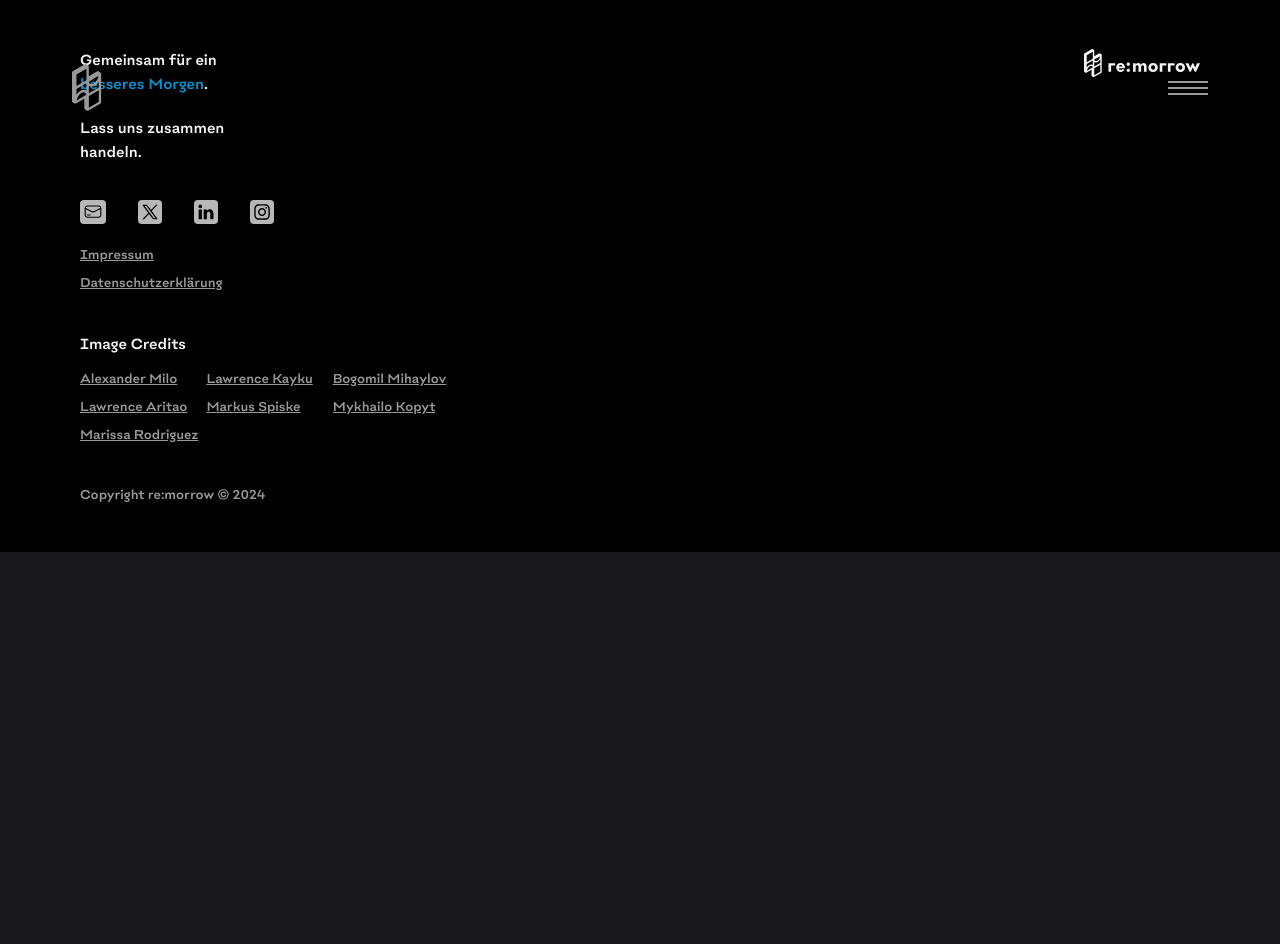
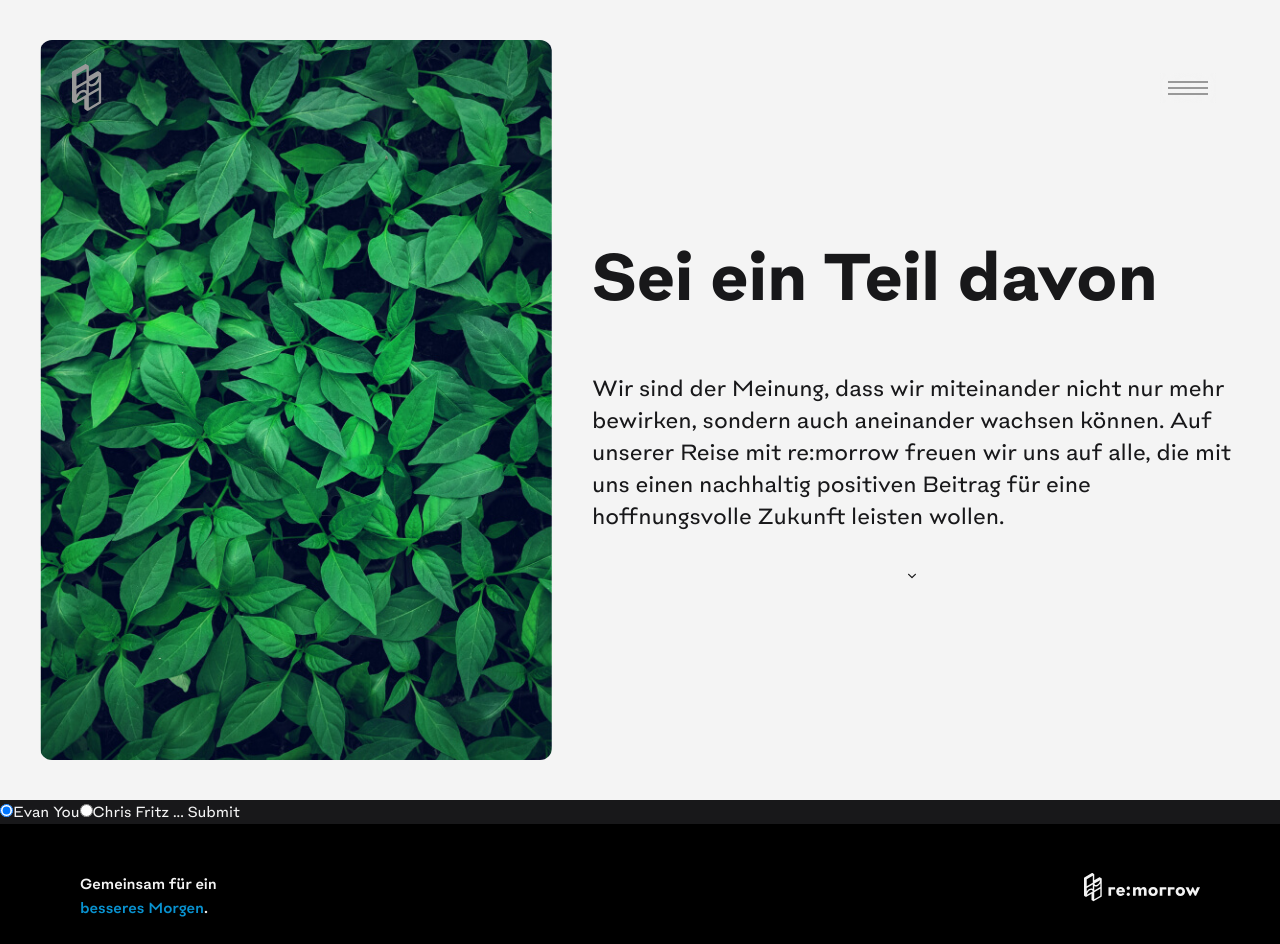
Before and after one commit to maroluke/remorrow, a Vue app: page /matchmake-registration in a window 1280 px wide. Shown: the top 944 px of the page. Before the commit the page ends 800 px from the top, so only its background shows below. Built offline with nearby package versions, Linux system fonts and the light colour scheme.

Commit message:
add matchmake site and test netlify forms

```diff
--- a/src/router/index.js
+++ b/src/router/index.js
@@ -9,6 +9,7 @@ import ProjectsView from "../views/ProjectsView.vue";
 import GlossarView from "../views/GlossarView.vue";
 import ImpressumView from "../views/ImpressumView.vue";
 import PrivacyPolicyView from "../views/PrivacyPolicyView.vue";
+import MatchMakeRegistration from "../views/MatchMakeRegistration.vue";
 
 const routes = [
 	{
@@ -66,6 +67,11 @@ const routes = [
 		name: "PrivacyPolicy",
 		component: PrivacyPolicyView,
 	},
+	{
+		path: "/matchmake-registration",
+		name: "MatchMakeRegistration",
+		component: MatchMakeRegistration,
+	},
 ];
 
 const router = createRouter({
--- /dev/null
+++ b/src/views/MatchMakeRegistration.vue
@@ -0,0 +1,64 @@
+<script>
+import TitleParagraphItem from "@components/TitleParagraphItem.vue";
+import JumboHeader from "@components/JumboHeader.vue";
+
+export default {
+    name: "QAForm",
+    components: {
+        TitleParagraphItem,
+        JumboHeader
+    },
+    methods: {
+        updatePanelist (ev) {
+        this.currentPanelist = ev.target.value
+        }
+    },
+    data () {
+        return {
+        panelists: ['Evan You', 'Chris Fritz'],
+        currentPanelist: 'Evan You'
+        }
+    }
+}
+</script>
+
+<template>
+	<main class="bg-dark">
+		<JumboHeader :src="'lawrence-kayku-frWOcVisp8U-unsplash.jpg'">
+			<template #title> Sei ein Teil davon </template>
+
+			<template #paragraph>
+				Wir sind der Meinung, dass wir miteinander nicht nur mehr
+				bewirken, sondern auch aneinander wachsen können. Auf unserer
+				Reise mit re:morrow freuen wir uns auf alle, die mit uns einen
+				nachhaltig positiven Beitrag für eine hoffnungsvolle Zukunft
+				leisten wollen.
+			</template>
+		</JumboHeader>
+
+        <form
+            name="ask-question"
+            method="post"
+            data-netlify="true"
+            data-netlify-honeypot="bot-field"
+            >
+            <input type="hidden" name="form-name" value="ask-question" />
+            <label v-for="(panelist, index) in panelists" :key="index">
+            <input
+                type="radio"
+                name="panelist"
+                :value="panelist"
+                @input="ev => updatePanelist"
+                :checked="panelist === currentPanelist"
+            />
+            <span>{{ panelist }}</span>
+            </label>
+            ...
+            <button>Submit</button>
+        </form>
+	</main>
+	<!-- <div class="bg-[url('./src/assets/media/Sunrise-ISS.jpg')] absolute top-[90vh] w-full h-96 bg-cover bg-center bg-no-repeat"></div> -->
+	<!-- <div class="intro-bg bg-[url('media/sunrise-over-Earth_1600.jpg')] bg-[length:150%_auto] bg-center bg-no-repeat absolute top-[80vh] w-full h-[500px] rotate-180">
+        <div class="bg-gradient-to-b from-black via-transparent to-transparent w-full h-full"></div>
+    </div> -->
+</template>
```
